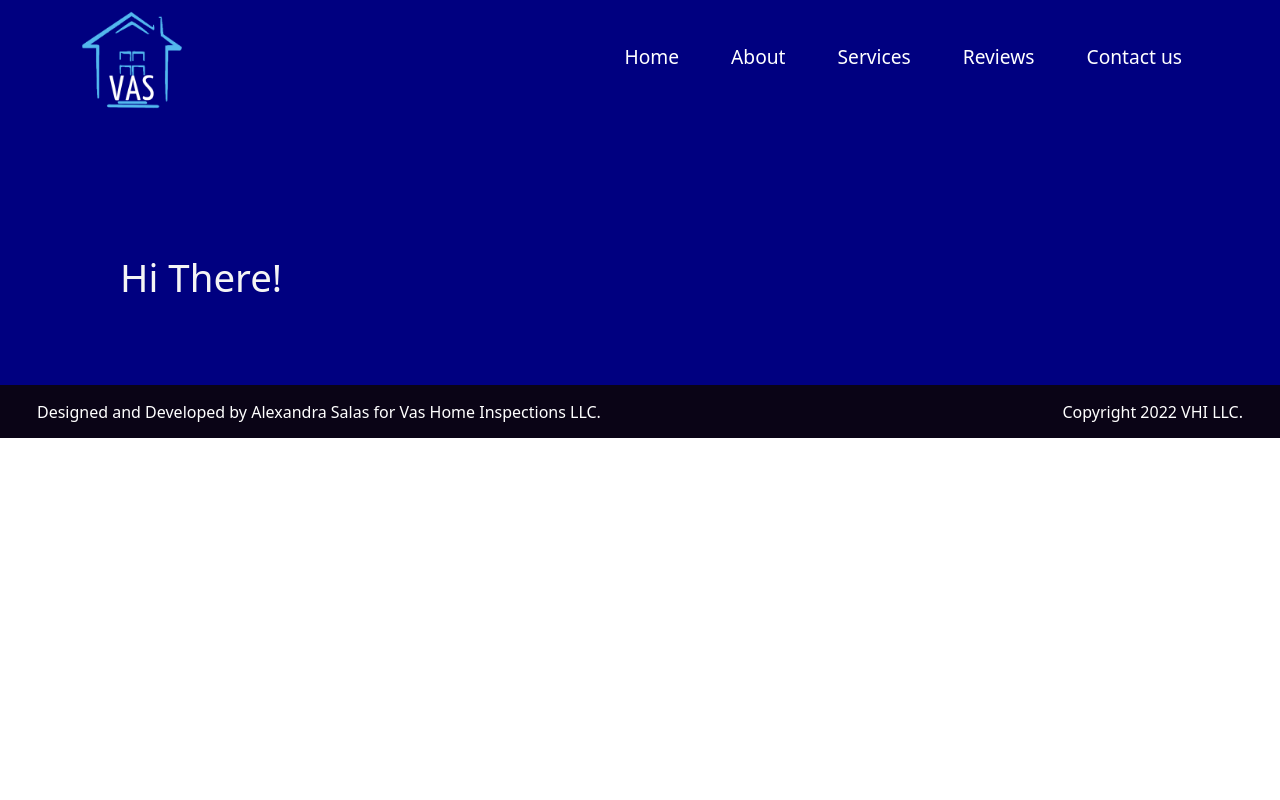
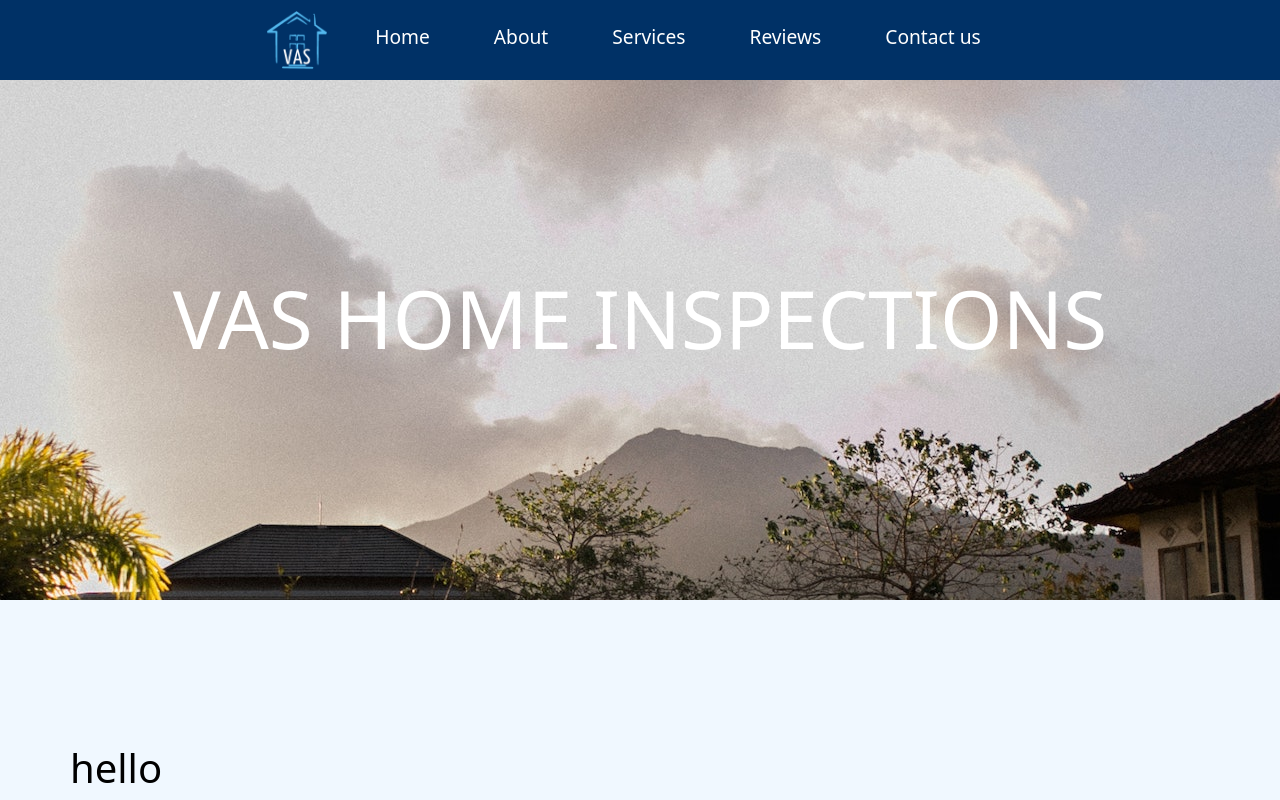
Before and after one commit to vashomeinspection/vashomeinspection.github.io, a React (Create React App) app: page / in a window 1280 px wide. Shown: the top 800 px of the page. Built offline with nearby package versions, Linux system fonts and the light colour scheme.

Commit message:
fix navbar and header in homepage

```diff
--- a/src/Components/About/about.js
+++ b/src/Components/About/about.js
@@ -0,0 +1,19 @@
+import React from "react";
+import { Container, Row, Col } from "react-bootstrap";
+
+
+
+function About() {
+  return (
+    <section>
+      <Container fluid className="home-section" id="home">
+
+        <Container className="home-title">
+          <h1>Vas Home Inspections</h1>
+        </Container>
+      </Container>
+    </section>
+  );
+}
+
+export default About;
--- a/src/Components/Home/home.js
+++ b/src/Components/Home/home.js
@@ -1,21 +1,18 @@
 import React from "react";
 import { Container, Row, Col } from "react-bootstrap";
+import HomeBody from "./homeBody";
 
 
 function Home() {
   return (
     <section>
       <Container fluid className="home-section" id="home">
-        <Container className="home-content">
-          <Row>
-            <Col md={7} className="home-header">
-              <h1 style={{ paddingBottom: 15 }} className="heading">
-                Hi There!
-              </h1>
-            </Col>
-          </Row>
-        </Container>
+          <Col className="home-title">
+            <h1>VAS HOME INSPECTIONS</h1>
+          </Col>
+
       </Container>
+      <HomeBody />
     </section>
   );
 }
--- /dev/null
+++ b/src/Components/Home/homeBody.js
@@ -0,0 +1,19 @@
+import React from "react";
+import { Container, Row, Col } from "react-bootstrap";
+
+
+function HomeBody() {
+  return (
+    <Container fluid className="home-about-section" id="about">
+      <Container>
+        <Row>
+        <Container className="home-content">
+          <h1>hello</h1>
+        </Container>
+
+        </Row>
+      </Container>
+    </Container>
+  );
+}
+export default HomeBody;
--- a/src/Components/Navbar.js
+++ b/src/Components/Navbar.js
@@ -1,7 +1,7 @@
 import React, { useState } from "react";
 import Navbar from "react-bootstrap/Navbar";
 import Nav from "react-bootstrap/Nav";
-import Container from "react-bootstrap/Container";
+import Col from "react-bootstrap/Container";
 import logo from "../Assets/logo.png";
 import { Link } from "react-router-dom";
 
@@ -22,60 +22,30 @@ function NavBar() {
 
     return (
         <Navbar
-            expanded={expand}
-            fixed="top"
-            expand="md"
-            className={navColour ? "sticky" : "navbar"}
-        >
-            <Container>
-                <Navbar.Brand href="/" className="d-flex">
-                    <img src={logo} className="img-fluid logo" alt="brand" />
+          fixed="top"
+          className="justify-content-center"
+          >
+                <Navbar.Brand href="/">
+                            <img src={logo} className="img-fluid logo" alt="brand" />
                 </Navbar.Brand>
-                <Navbar.Toggle
-                    aria-controls="responsive-navbar-nav"
-                    onClick={() => {
-                        updateExpanded(expand ? false : "expanded");
-                    }}
-                >
-                    <span></span>
-                    <span></span>
-                    <span></span>
-                </Navbar.Toggle>
-                <Navbar.Collapse id="responsive-navbar-nav">
-                    <Nav className="ms-auto" defaultActiveKey="#home">
+
+                <Nav className="ml-auto" defaultActiveKey="#home">
                     <Nav.Item>
-                        <Nav.Link as={Link} to="/" onClick={() => updateExpanded(false)}>
-                         Home
-                        </Nav.Link>
+                        <Nav.Link as={Link} to="/" onClick={() => updateExpanded(false)}> Home </Nav.Link>
                     </Nav.Item>
-
                     <Nav.Item>
-                        <Nav.Link as={Link} to="/" onClick={() => updateExpanded(false)}>
-                         About
-                        </Nav.Link>
+                        <Nav.Link as={Link} to="/" onClick={() => updateExpanded(false)}> About </Nav.Link>
                     </Nav.Item>
-
                     <Nav.Item>
-                        <Nav.Link as={Link} to="/" onClick={() => updateExpanded(false)}>
-                         Services
-                        </Nav.Link>
+                        <Nav.Link as={Link} to="/" onClick={() => updateExpanded(false)}> Services </Nav.Link>
                     </Nav.Item>
-
                     <Nav.Item>
-                        <Nav.Link as={Link} to="/" onClick={() => updateExpanded(false)}>
-                         Reviews
-                        </Nav.Link>
+                        <Nav.Link as={Link} to="/" onClick={() => updateExpanded(false)}> Reviews </Nav.Link>
                     </Nav.Item>
-
                     <Nav.Item>
-                        <Nav.Link as={Link} to="/" onClick={() => updateExpanded(false)}>
-                         Contact us
-                        </Nav.Link>
+                        <Nav.Link as={Link} to="/" onClick={() => updateExpanded(false)}> Contact us </Nav.Link>
                     </Nav.Item>
-
-                    </Nav>
-                </Navbar.Collapse>
-            </Container>
+                </Nav>
         </Navbar>
     );
 }
--- a/src/index.css
+++ b/src/index.css
@@ -1,13 +1,8 @@
+@import url('https://fonts.googleapis.com/css2?family=Montserrat:ital,wght@0,100;0,300;0,400;0,500;0,600;0,800;1,100;1,300;1,400;1,500;1,800&display=swap');
 body {
   margin: 0;
-  font-family: -apple-system, BlinkMacSystemFont, 'Segoe UI', 'Roboto', 'Oxygen',
-    'Ubuntu', 'Cantarell', 'Fira Sans', 'Droid Sans', 'Helvetica Neue',
-    sans-serif;
+  font-family: 'Montserrat', sans-serif;
   -webkit-font-smoothing: antialiased;
   -moz-osx-font-smoothing: grayscale;
+  background-image: linear-gradient(to left, rgb(27 20 41), rgb(20 15 35));
 }
-
-code {
-  font-family: source-code-pro, Menlo, Monaco, Consolas, 'Courier New',
-    monospace;
-}
--- a/src/style.css
+++ b/src/style.css
@@ -10,17 +10,7 @@ html {
       rgba(17, 16, 16, 0.678),
       rgba(12, 10, 22, 0.863)
     );
-
-    --imp-text-color: #c770f0;
   }
-
-.purple {
-  color: var(--imp-text-color) !important;
-}
-
-button:focus {
-  box-shadow: none !important;
-}
 
 /*--- Preloader ---*/
   #preloader {
@@ -50,107 +40,51 @@ button:focus {
   }
   /*-- Track --*/
     ::-webkit-scrollbar-track {
-      background: #2d1950;
+      background: #003f5d;
     }
   /*-- Handle --*/
     ::-webkit-scrollbar-thumb {
-      background: rgba(178, 121, 216, 0.959);
+      background: lightskyblue;
       border-radius: 12px;
     }
   /*-- Handle on hover --*/
     ::-webkit-scrollbar-thumb:hover {
-      background: rgba(222, 130, 235, 0.911);
+      background: rgb(176, 221, 249);
       border-radius: 12px;
     }
 /*--- Scrollbar end ---*/
 
 /*--- Navbar ---*/
-  .sticky {
-    background-color: #1b1a2ea9 !important;
-    transition: all 0.3s ease-out 0s !important;
-    box-shadow: 0px 10px 10px 0px rgba(9, 5, 29, 0.171) !important;
-    backdrop-filter: blur(15px) !important;
+  .navbar-brand {
+    color: rgb(250, 250, 250) !important;
+
   }
   .navbar {
+    background-color: #003166 !important;
     position: fixed !important;
-    transition: all 0.3s ease-out 0s !important;
     padding: 0.3rem 2rem !important;
     font-size: 1.2rem !important;
-  }
-  .navbar-toggler {
-    position: relative !important;
-    background-color: transparent !important;
-    border-color: transparent !important;
-  }
-  .navbar-toggler span {
-    display: block !important;
-    background-color: #5076f4 !important;
-    height: 4px !important;
-    width: 27px !important;
-    margin-top: 5px !important;
-    margin-bottom: 5px !important;
-    transform: rotate(0deg) !important;
-    left: 0 !important;
-    opacity: 1 !important;
-  }
-  .navbar-toggler:focus,
-  .navbar-toggler:active {
-    outline: 0 !important;
-  }
-  .navbar-toggler span:nth-child(1),
-  .navbar-toggler span:nth-child(3) {
-    transition: transform 0.35s ease-in-out !important;
-    transition: transform 0.35s ease-in-out !important;
-  }
-  .navbar-toggler:not(.collapsed) span:nth-child(1) {
-    position: absolute !important;
-    left: 12px !important;
-    top: 10px !important;
-    transform: rotate(135deg) !important;
-    opacity: 0.9 !important;
-  }
-  .navbar-toggler:not(.collapsed) span:nth-child(2) {
-    height: 12px !important;
-    visibility: hidden !important;
-    background-color: transparent !important;
-  }
-  .navbar-toggler:not(.collapsed) span:nth-child(3) {
-    position: absolute !important;
-    left: 12px !important;
-    top: 10px !important;
-    transform: rotate(-135deg) !important;
-    opacity: 0.9 !important;
+    width: 100%;
+    font-weight: 500;
   }
   .logo {
-    height: 5em !important;
-    width: 5em !important;
+    height: 3em !important;
+    width: 3em !important;
   }
   .navbar-nav .nav-link {
     color: white !important;
-    padding-right: 1rem !important;
-    padding-left: 1rem !important;
+    padding-right: 2rem !important;
+    padding-left: 2rem !important;
   }
-  .nav-link {
-    padding: 0.8rem 1rem !important;
-  }
-  .navbar-nav .nav-item {
-    position: relative;
-    margin-left: 20px;
-  }
-  .navbar-nav .nav-item a {
-    font-weight: 400;
-    transition: all 0.3s ease-out 0s;
-    position: relative;
-    z-index: 1;
-  }
+  /* line animation under the nav items */
   .navbar-nav .nav-item a::after {
     content: "";
-    position: relative;
+    align-content: left;
     display: block;
     height: 5px;
     width: 0;
     border-radius: 16px;
-    background: #4d7aff;
+    background: lightskyblue;
     bottom: 1px;
     left: 0;
     z-index: -1;
@@ -162,154 +96,35 @@ button:focus {
 /*--- Navbar end ---*/
 
 /*--- Home ---*/
-
   .home-header {
     padding-top: 80px !important;
   }
-
   .home-section {
     position: relative;
     z-index: -1;
-    /*background-image: var(--image-gradient), url(./Assets/home-bg.jpg);*/
-    background-color: navy;
+    background-image:  url(./Assets/home-bg.jpg);
     background-position: top center;
     background-repeat: no-repeat;
     padding-bottom: 30px !important;
     padding-top: 30px !important;
+    height: 600px;
   }
-
+  .home-title h1{
+    padding: 15rem 0 2rem !important;
+    color: white;
+    text-align: center;
+    font-weight: 400;
+    font-size: 5rem;
+  }
   .home-content {
     padding: 9rem 0 2rem !important;
-    color: whitesmoke;
+    color: rgb(0, 0, 0);
     text-align: left;
+    height: 800px;
   }
-
-  .heading {
-    font-size: 2.4em !important;
-    padding-left: 50px !important;
-  }
-
-  .heading-name {
-    font-size: 2.5em !important;
-    padding-left: 45px !important;
-  }
-
-  .main-name {
-    color: #cd5ff8;
-  }
-
-  .Typewriter__wrapper {
-    font-size: 2.2em !important;
-    color: #be6adf !important;
-    font-weight: 600 !important;
-  }
-  .Typewriter__cursor {
-    font-size: 2.4em !important;
-    color: #b562d6 !important;
-  }
-
-  @media (max-width: 767px) {
-    .Typewriter__wrapper {
-      font-size: 1.4em !important;
-      font-weight: 500 !important;
-      position: absolute !important;
-    }
-    .Typewriter__cursor {
-      display: none !important;
-    }
-  }
-
-  .myAvtar {
-    justify-content: center !important;
-    padding-top: 9em !important;
-  }
-
-  @media (max-width: 767px) {
-    .myAvtar {
-      padding-top: 2em !important;
-      padding-bottom: 2em !important;
-    }
-  }
-
-  .home-about-section {
-    position: relative;
-    padding-bottom: 70px !important;
-    padding-top: 70px !important;
-  }
-
-  .home-about-description {
-    color: white !important;
-    padding-top: 100px !important;
-    padding-bottom: 20px !important;
-    text-align: center;
-  }
-
-  .home-about-body {
-    padding-top: 50px;
-    font-size: 1.2em !important;
-    text-align: left;
-  }
-
-  .home-about-social {
-    text-align: center !important;
-    padding-top: 25px;
-    color: white !important;
-  }
-
-  .home-about-social-links {
-    justify-content: center !important;
-    padding-top: 15px !important;
-    display: inline-block !important;
-    position: relative !important;
-    padding-inline-start: 0 !important;
-  }
-
-  .home-social-icons {
-    position: relative !important;
-    display: inline-block !important;
-    width: 40px !important;
-    height: 40px !important;
-    text-align: center !important;
-    font-size: 1.2em !important;
-    line-height: 2em !important;
-    background: rgba(255, 255, 255, 0.972) !important;
-    border-radius: 50% !important;
-    transition: 0.5s !important;
-  }
-
-  .home-social-icons::before {
-    content: "";
-    position: absolute;
-    top: 0;
-    left: 0;
-    width: 100%;
-    height: 100%;
-    border-radius: 50%;
-    background: #68187a;
-    transition: 0.5s;
-    transform: scale(0.9);
-    z-index: -1;
-  }
-
-  .home-social-icons:hover::before {
-    transform: scale(1.1);
-    box-shadow: 0 0 15px #801f95;
-  }
-
-  .home-social-icons:hover {
-    color: #87209e;
-    box-shadow: 0 0 5px #87209e;
-    text-shadow: 0 0 2px #87209e;
-  }
-
-  .social-icons {
-    display: inline-block !important;
-    padding-right: 15px;
-    padding-left: 15px;
-  }
-
-  .icon-colour {
-    color: #700c86 !important;
+  .home-about-section{
+    color: rgb(25, 84, 174);
+    background-color: aliceblue;
   }
 /*--- Home end ---*/
 
```
Also changed, not shown: src/Assets/home-bg.jpg (added).
